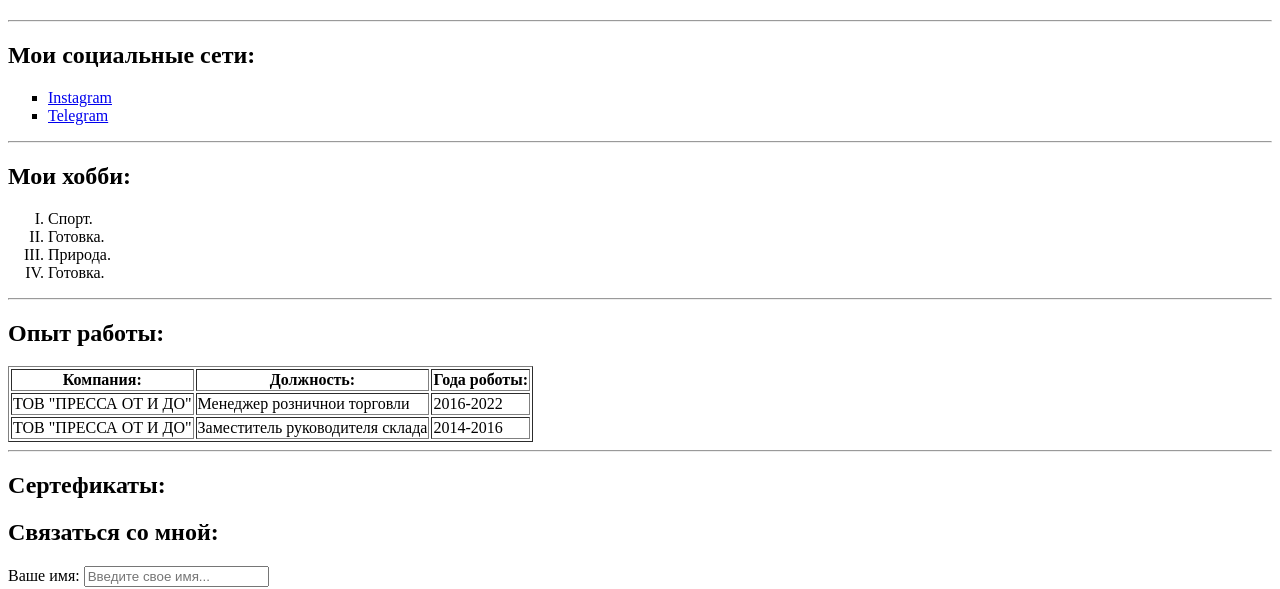
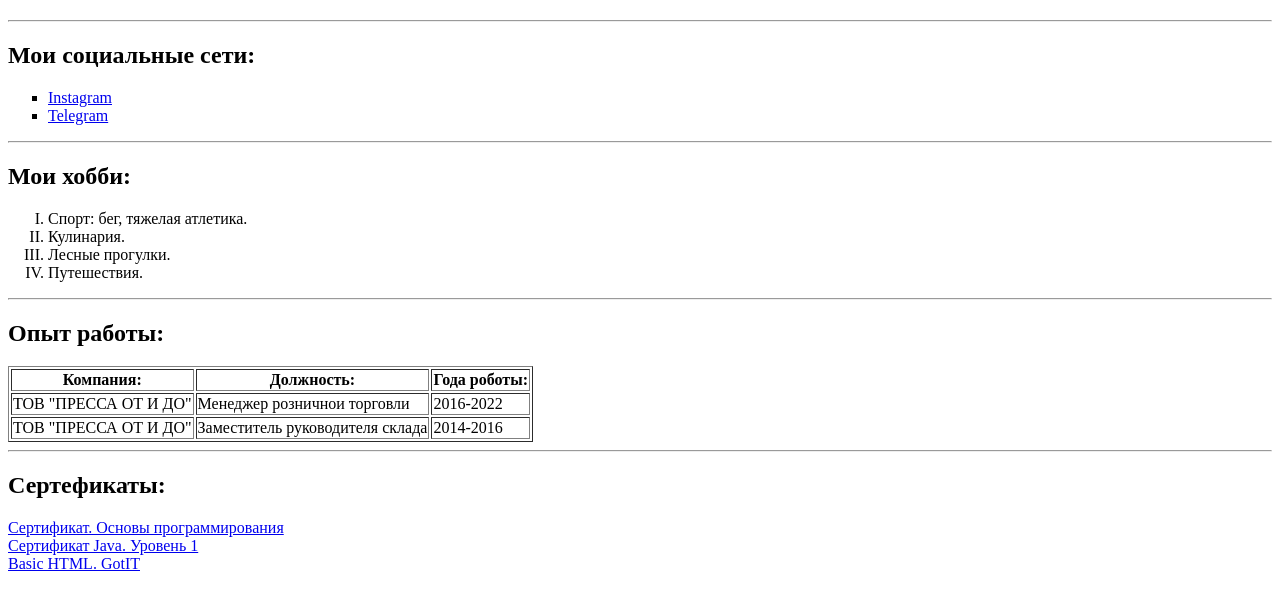
Before and after one commit to KuzmenkoRomanJS/html_practice_cv, a plain HTML site: page index.html in a window 1280 px wide. Shown: the part 232-821 px from the top of the page. Drawn offline with Linux system fonts and the light colour scheme.

Commit message:
Update index.html

```diff
--- a/index.html
+++ b/index.html
@@ -1,11 +1,13 @@
 <!DOCTYPE html>
 <html lang="en">
+
 <head>
 	<meta charset="UTF-8">
 	<meta http-equiv="X-UA-Compatible" content="IE=edge">
 	<meta name="viewport" content="width=device-width, initial-scale=1.0">
 	<title>Roman Kuzmenko CV</title>
 </head>
+
 <body>
 	<table cellspacing="15">
 		<tr>
@@ -14,7 +16,8 @@
 			</td>
 			<td>
 				<h1>Роман Кузьменко</h1>
-				<p><em>Сейчас я работаю <strong>менеджером роздничной торговли</strong></em>. Хочу попробовать свои силы в программировании, в частности в front-end.</p>
+				<p><em>Сейчас я работаю <strong>менеджером роздничной торговли</strong></em>. Хочу попробовать свои силы
+					в программировании, в частности в front-end.</p>
 			</td>
 		</tr>
 	</table>
@@ -29,10 +32,10 @@
 	<hr />
 	<h2>Мои хобби:</h2>
 	<ol type="I">
-		<li>Спорт. </li>
-		<li>Готовка. </li>
-		<li>Природа. </li>
-		<li>Готовка. </li>
+		<li>Спорт: бег, тяжелая атлетика.</li>
+		<li>Кулинария.</li>
+		<li>Лесные прогулки.</li>
+		<li>Путешествия.</li>
 	</ol>
 
 	<hr />
@@ -57,6 +60,11 @@
 
 	<hr />
 	<h2>Сертефикаты:</h2>
+		<a href="img/Сертификат. Основы программирования.pdf" target="_blank">Сертификат. Основы программирования</a>
+		<br />
+		<a href="img/Сертификат Java. Уровень 1.pdf" target="_blank">Сертификат Java. Уровень 1</a>
+		<br />
+		<a href="img/certificate_GoIT_HTML.png" target="_blank">Basic HTML. GotIT</a>
 
 		<h2>Связаться со мной:</h2>
 		<form action="/">
```
Lines whose indentation alone changed are shown as unchanged.
